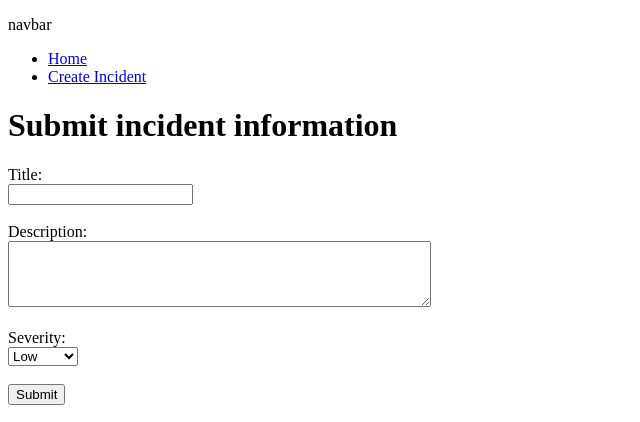
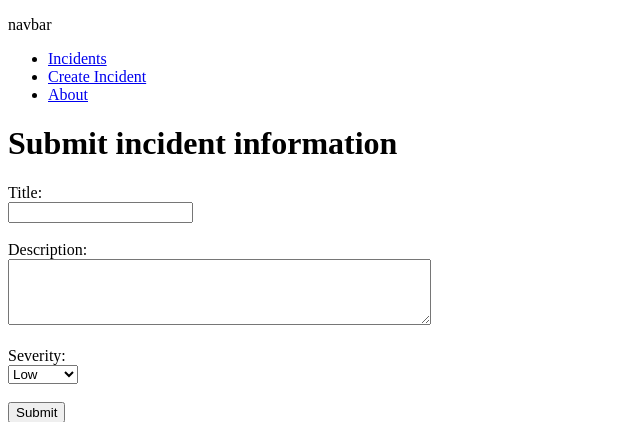
Before and after one commit to giulianotesta7/devops-incident-tracker, a Flask app: page /create-incident in a window 1280 px wide. Shown: the top 422 px of the page, without its empty margins (0-640 px from the left). Run offline with Flask 3, Linux system fonts and the light colour scheme.

```diff
--- a/app/templates/base.html
+++ b/app/templates/base.html
@@ -9,8 +9,10 @@
     </p>
     <nav>
         <ul>
-            <li><a href="{{ url_for('bp.about') }}">Home</a></li>
+            <li><a href="{{ url_for('bp.incidents') }}">Incidents</a></li>
             <li><a href="{{ url_for('bp.create_incident') }}">Create Incident</a></li>
+            <li><a href="{{ url_for('bp.about') }}">About</a></li>
+
         </ul>
     </nav>
     {% endblock %}
```
